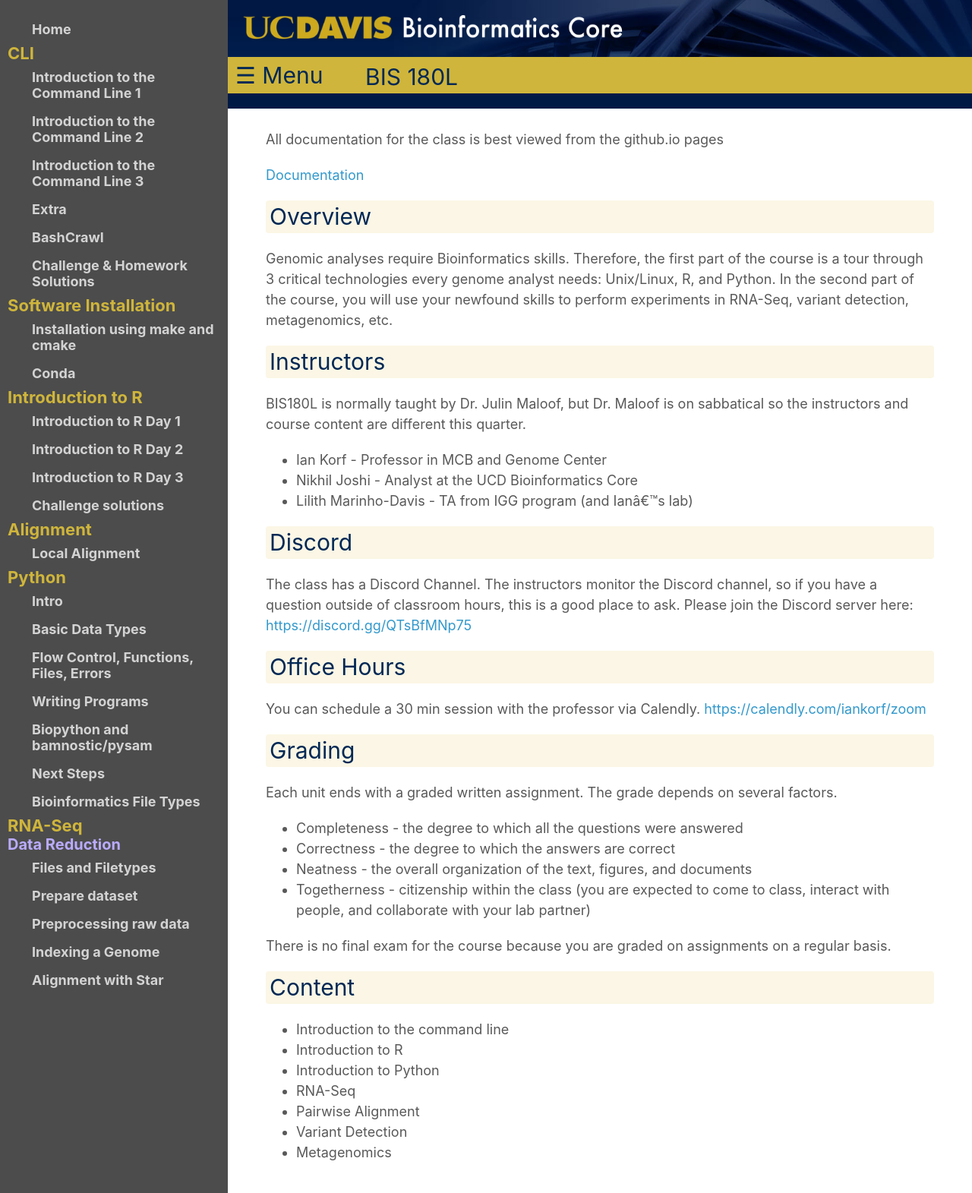
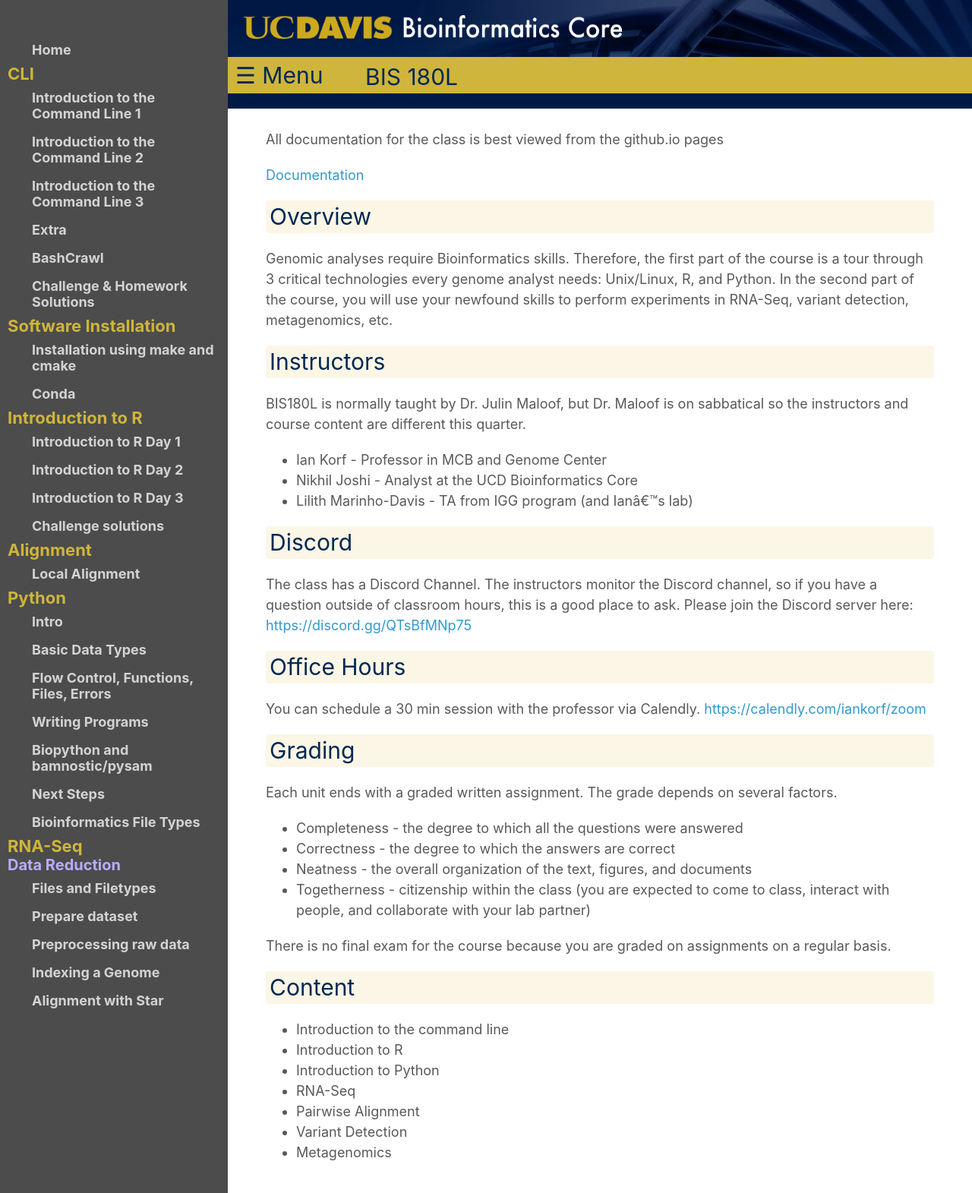
Before and after one commit to ucdavis-bioinformatics-training/2025-Spring-BIS180L, a Jekyll site: the page built from index.md, in a window 1280 px wide. Shown: the whole page at 76% size. Built offline with Jekyll 4.4.1, drawn with Linux system fonts in a browser that asks for light colours.

```diff
--- a/_layouts/default.html
+++ b/_layouts/default.html
@@ -63,7 +63,7 @@
                 {% endif %}
 
                 {% if nav.subheading %}
-                  <tr><th style="font-size:20px; color:#BAABFF">{{ nav.subheading }}</th></tr>
+                  <tr>&nbsp;<th style="font-size:20px; color:#BAABFF">{{ nav.subheading }}</th></tr>
                   {% continue %}
                 {% endif %}
 
```
